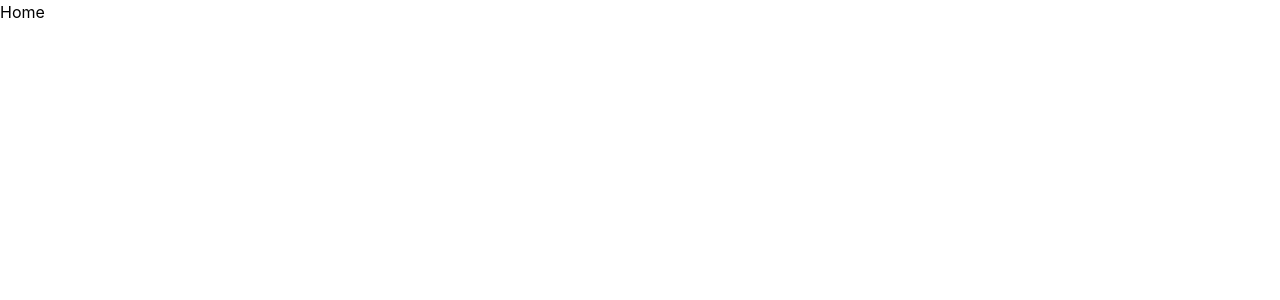
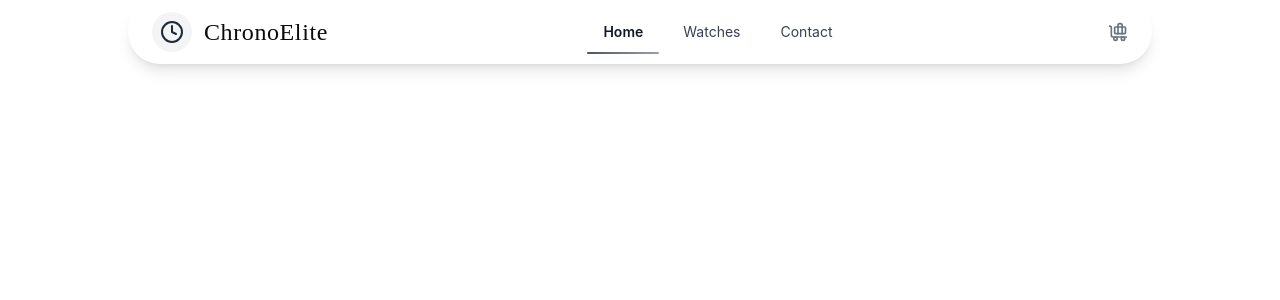
Before and after one commit to kawsar-ahmed-rahim/watchsite, a React (Vite) app in the folder frontend/: page / in a window 1280 px wide. Shown: the top 300 px of the page. Built offline with nearby package versions, Linux system fonts and the light colour scheme.

Commit message:
Refactor Navbar component and integrate it into Home page

```diff
--- a/frontend/src/components/Navbar.jsx
+++ b/frontend/src/components/Navbar.jsx
@@ -1,16 +1,66 @@
 import { navbarStyles as a } from "../assets/dummyStyles";
-import { clock } from "lucide-react";
-import {Link} from "react-router-dom";
+import { BaggageClaim, Clock } from "lucide-react";
+import { useState } from "react";
+import { Link, useLocation, useNavigate } from "react-router-dom";
+const navItems = [
+  { name: "Home", href: "/" },
+  { name: "Watches", href: "/watches" },
+  { name: "Contact", href: "/contact" },
+];
 const Navbar = () => {
+  const [open, setOpen] = useState(false);
+  const location = useLocation();
+  const navigate = useNavigate();
+  const [active, setActive] = useState(location.pathname || "/");
+  const handleNavClick = (href) => {
+    setActive(href);
+    setOpen(false);
+  };
   return (
-    <header className="">
-        <nav className="">
-            <div className="">
-                <div className="">
-                    <div className=""></div>
-                </div>
+    <header className={a.header}>
+      <nav className={a.nav} role="navigation">
+        <div className={a.container}>
+          {/* BRAND LOGO */}
+          <div className={a.brandContainer}>
+            <div className={a.logoContainer}>
+              <Clock className={a.logoIcon} />
             </div>
-        </nav>
+            <Link
+              to="/"
+              onClick={() => handleNavClick("/")}
+              className={a.logoLink}
+            >
+              <span style={a.logoTextStyle} className={a.logoText}>
+                ChronoElite
+              </span>
+            </Link>
+          </div>
+          <div className={a.desktopNav}>
+            {navItems.map((item) => {
+              const isActive = active === item.href;
+              return (
+                <Link
+                  key={item.name}
+                  to={item.href}
+                  onClick={() => handleNavClick(item.href)}
+                  className={`${a.navItemBase} ${isActive ? a.navItemActive : a.navItemInactive}`}
+                >
+                  <span>{item.name}</span>
+                  <span
+                    className={`${a.activeIndicator} ${isActive ? a.activeIndicatorVisible : a.activeIndicatorHidden}`}
+                  ></span>
+                </Link>
+              );
+            })}
+          </div>
+          {/* right side */}
+          <div className={a.rightActions}>
+            <Link to="/cart" className={a.cartLink}>
+              <BaggageClaim className={a.cartIcon} />
+            </Link>
+          </div>
+        </div>
+      </nav>
     </header>
   );
 };
--- a/frontend/src/pages/Home.jsx
+++ b/frontend/src/pages/Home.jsx
@@ -1,8 +1,11 @@
+import Navbar from "../components/Navbar";
 
 const Home = () => {
   return (
-    <div>Home</div>
-  )
-}
+    <div>
+      <Navbar />
+    </div>
+  );
+};
 
-export default Home
+export default Home;
```
